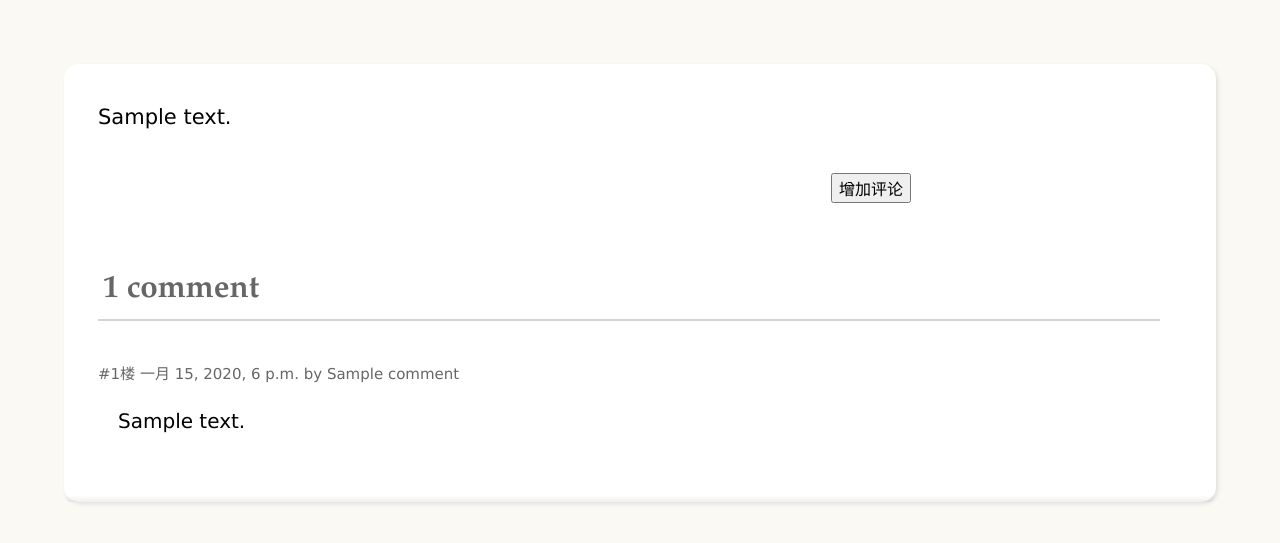
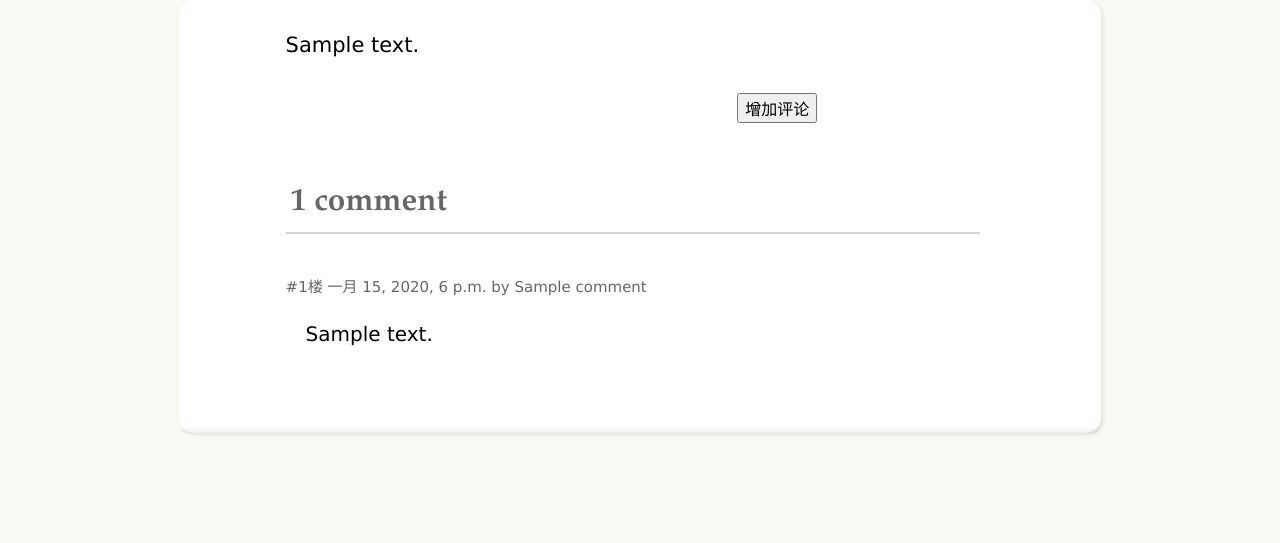
Before and after one commit to wen-bao/wenbao, a Django app: template apps/blog/templates/blog/blog.html in a window 1280 px wide. Shown: the part 68-611 px from the top of the page. Run offline with Django 3.2, Linux system fonts and the light colour scheme; tables that the repository leaves empty hold one stand-in row (Sample ...); the template is opened without the code that fills it: values named after a table or form of the project are taken from there, most other values are stand-ins (such as "Sample title", 1, 10 or a date in 2020); data that the repository does not hold is empty.

Commit message:
【修改】修改css.detail.padding使pc更好显示

```diff
--- a/static/blog/css/style.css
+++ b/static/blog/css/style.css
@@ -225,8 +224,8 @@ body.mobile .container {
 }
 
 .blog.blog-detail {
-    margin: 5%;
-    padding: 30px;
+    margin: 0% 14%;
+    padding: 2% 8% 4% 8%;
     font-size: 100%;
 }
 
```
Also changed, not shown: other parts of static/blog/css/style.css (+0 -1 lines).
